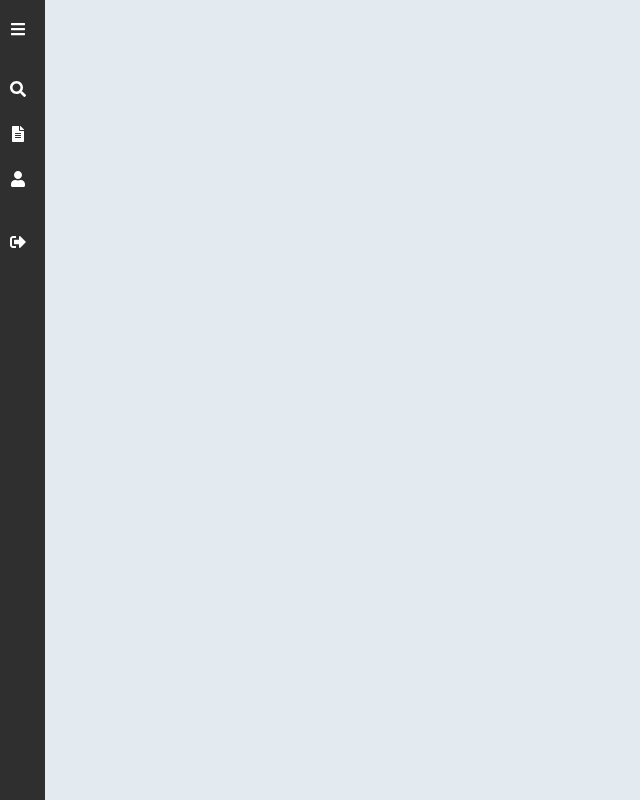
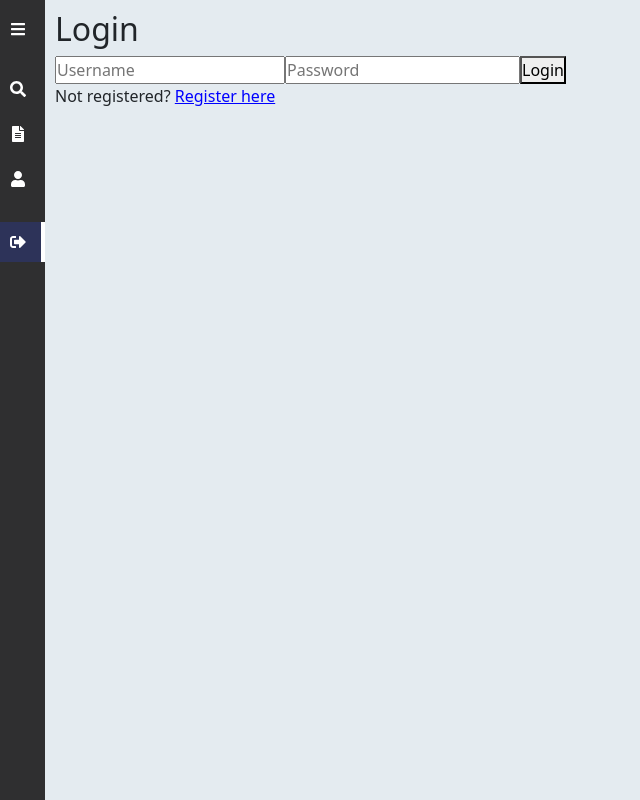
Before and after one commit to puteridayana/my-react-app, a React (Create React App) app in the folder client/: page /login in a window 1280 px wide. Before the commit this address had no page. Shown: the whole page, without its empty margins (0-640 px from the left). Built offline with nearby package versions, Linux system fonts and the light colour scheme.

Commit message:
update login

```diff
--- a/client/src/App.js
+++ b/client/src/App.js
@@ -1,22 +1,57 @@
-import React from 'react';
-import { BrowserRouter as Router, Routes, Route } from 'react-router-dom';
+import React, { useContext } from 'react';
+import { BrowserRouter as Router, Routes, Route, Navigate } from 'react-router-dom';
 import SideBar from './components/Sidebar/Sidebar';
 import SearchBooks from './components/Search/SearchBook';
 import ManageBooks from './components/Manage/ManageBook';
 import ManageUsers from './components/Manage/ManageUser';
+import Login from './components/Auth/Login';
+import Register from './components/Auth/Register';
+import AuthContextProvider, { AuthContext } from './context/AuthContext';
 import './App.css';
 
+// Protected Route Component
+const ProtectedRoute = ({ children, roles }) => {
+  const { user } = useContext(AuthContext);
+
+  if (!user) {
+    return <Navigate to="/login" replace />;
+  }
+
+  if (roles && !roles.includes(user.role)) {
+    return <Navigate to="/searchbook" replace />;
+  }
+
+  return children;
+};
 
 const App = () => (
+  <AuthContextProvider>
     <Router>
       <SideBar>
         <Routes>
+          <Route path="/login" element={<Login />} />
+          <Route path="/register" element={<Register />} />
           <Route path="/searchbook" element={<SearchBooks />} />
-      <Route path="/managebook" element={<ManageBooks />} />
-      <Route path="/manageuser" element={<ManageUsers />} />
+          <Route
+            path="/managebook"
+            element={
+              <ProtectedRoute roles={['admin']}>
+                <ManageBooks />
+              </ProtectedRoute>
+            }
+          />
+          <Route
+            path="/manageuser"
+            element={
+              <ProtectedRoute roles={['admin']}>
+                <ManageUsers />
+              </ProtectedRoute>
+            }
+          />
         </Routes>
       </SideBar>
     </Router>
+  </AuthContextProvider>
 );
 
 export default App;
--- /dev/null
+++ b/client/src/components/Auth/Login.jsx
@@ -0,0 +1,63 @@
+import React, { useState, useContext } from 'react';
+import { useNavigate } from 'react-router-dom';
+import { AuthContext } from '../../context/AuthContext';
+
+const Login = () => {
+    const { login } = useContext(AuthContext);
+    const [formData, setFormData] = useState({ username: '', password: '' });
+    const navigate = useNavigate();
+
+    const handleSubmit = async (e) => {
+        e.preventDefault();
+        try {
+            await login(formData);
+            navigate('/searchbook');
+        } catch (err) {
+            console.error('Login failed:', err);
+            alert('Invalid username or password');
+        }
+    };
+
+    const handleNavigateToRegister = () => {
+        navigate('/register');
+    };
+
+    return (
+        <form onSubmit={handleSubmit}>
+            <h2>Login</h2>
+            <input
+                type="text"
+                placeholder="Username"
+                value={formData.username}
+                onChange={(e) => setFormData({ ...formData, username: e.target.value })}
+            />
+            <input
+                type="password"
+                placeholder="Password"
+                value={formData.password}
+                onChange={(e) => setFormData({ ...formData, password: e.target.value })}
+            />
+            <button type="submit">Login</button>
+            <p>
+                Not registered?{' '}
+                <button
+                    type="button"
+                    onClick={handleNavigateToRegister}
+                    style={{
+                        background: 'none',
+                        border: 'none',
+                        color: 'blue',
+                        textDecoration: 'underline',
+                        cursor: 'pointer',
+                        padding: '0',
+                        fontSize: 'inherit',
+                    }}
+                >
+                    Register here
+                </button>
+            </p>
+        </form>
+    );
+};
+
+export default Login;
--- /dev/null
+++ b/client/src/components/Auth/Register.jsx
@@ -0,0 +1,56 @@
+import React, { useState, useContext } from 'react';
+import { useNavigate } from 'react-router-dom';
+import { AuthContext } from '../../context/AuthContext';
+
+const Register = () => {
+    const { register } = useContext(AuthContext);
+    const [formData, setFormData] = useState({ username: '', email: '', password: '', role: 'user' });
+    const navigate = useNavigate();
+
+    const handleSubmit = async (e) => {
+        e.preventDefault();
+        try {
+            await register(formData);
+            alert('Registration successful');
+            navigate('/login');
+        } catch (err) {
+            console.error('Registration failed:', err);
+            alert('Error registering user');
+        }
+    };
+
+    return (
+        <form onSubmit={handleSubmit}>
+            <h2>Register</h2>
+            <input
+                type="text"
+                placeholder="Username"
+                value={formData.username}
+                onChange={(e) => setFormData({ ...formData, username: e.target.value })}
+            />
+            <input
+                type="email"
+                placeholder="Email"
+                value={formData.email}
+                onChange={(e) => setFormData({ ...formData, email: e.target.value })}
+            />
+            <input
+                type="password"
+                placeholder="Password"
+                value={formData.password}
+                onChange={(e) => setFormData({ ...formData, password: e.target.value })}
+            />
+            <select
+                value={formData.role}
+                onChange={(e) => setFormData({ ...formData, role: e.target.value })}
+            >
+                <option value="user">User</option>
+                <option value="admin">Admin</option>
+                {/* Add more roles if needed */}
+            </select>
+            <button type="submit">Register</button>
+        </form>
+    );
+};
+
+export default Register;
--- a/client/src/components/Search/SearchBook.jsx
+++ b/client/src/components/Search/SearchBook.jsx
@@ -2,14 +2,14 @@ import React, { useState } from 'react';
 import axios from 'axios';
 
 const SearchBooks = () => {
-    const [searchTitle, setSearchTitle] = useState(''); // For title search
-    const [searchAuthor, setSearchAuthor] = useState(''); // For author search
-    const [books, setBooks] = useState([]); // To store search results
-    const [isLoading, setIsLoading] = useState(false); // For loading state
-    const [error, setError] = useState(null); // For error messages
+    const [searchTitle, setSearchTitle] = useState('');
+    const [searchAuthor, setSearchAuthor] = useState('');
+    const [books, setBooks] = useState([]);
+    const [isLoading, setIsLoading] = useState(false);
+    const [error, setError] = useState(null);
 
     const handleSearch = async () => {
-        setError(null); // Clear any previous error
+        setError(null);
         if (!searchTitle && !searchAuthor) {
             setError('Please enter a title or author to search.');
             return;
@@ -21,12 +21,12 @@ const SearchBooks = () => {
                 searchTitle: searchTitle,
                 searchAuthor: searchAuthor,
             });
-            setBooks(data); // Update the state with the search results
+            setBooks(data);
         } catch (err) {
             console.error('Error searching books:', err);
             setError('Error searching books. Please try again later.');
         } finally {
-            setIsLoading(false); // Stop loading
+            setIsLoading(false);
         }
     };
 
--- a/client/src/components/Sidebar/Sidebar.jsx
+++ b/client/src/components/Sidebar/Sidebar.jsx
@@ -1,6 +1,6 @@
 /* eslint-disable no-restricted-globals */
-import React, { useState } from "react";
-import { NavLink, Navigate } from "react-router-dom";
+import React, { useState, useContext } from "react";
+import { NavLink, useNavigate } from "react-router-dom";
 import {
     FaBars,
     FaHome,
@@ -10,7 +10,7 @@ import {
     FaUser,
 } from "react-icons/fa";
 import { AnimatePresence, motion } from "framer-motion";
-import axios from "axios";
+import { AuthContext } from "../../context/AuthContext"; // Ensure the correct path to your AuthContext
 
 const routes = [
     {
@@ -33,6 +33,7 @@ const routes = [
 const SideBar = ({ children }) => {
     const [isOpen, setIsOpen] = useState(false);
     const toggle = () => setIsOpen(!isOpen);
+
     const showAnimation = {
         hidden: {
             width: 0,
@@ -50,14 +51,16 @@ const SideBar = ({ children }) => {
         },
     };
 
-    const handleLogout = () => {
-        axios
-            .post(`${process.env.REACT_APP_CALLBACK_URL}/auth/logout`)
-            .then((res) => {
-                location.reload(true);
-            })
-            .catch((err) => console.log(err));
-        console.log("Logout clicked");
+    const { logout } = useContext(AuthContext);
+    const navigate = useNavigate();
+
+    const handleLogout = async () => {
+        try {
+            await logout();
+            navigate("/login");
+        } catch (error) {
+            console.error("Logout failed:", error);
+        }
     };
 
     return (
@@ -72,7 +75,7 @@ const SideBar = ({ children }) => {
                             damping: 10,
                         },
                     }}
-                    className={`sidebar `}
+                    className="sidebar"
                 >
                     <div className="top_section">
                         <AnimatePresence>
@@ -120,10 +123,9 @@ const SideBar = ({ children }) => {
                     </section>
                     <section className="logout">
                         <NavLink
-                            to="/logout"
+                            to="#"
                             onClick={handleLogout}
                             className="link-logout"
-                            activeclassname="active"
                         >
                             <div className="icon">
                                 <FaSignOutAlt />
--- /dev/null
+++ b/client/src/context/AuthContext.jsx
@@ -0,0 +1,40 @@
+import React, { createContext, useState, useEffect } from 'react';
+import axios from 'axios';
+
+export const AuthContext = createContext();
+
+const AuthContextProvider = ({ children }) => {
+    const [user, setUser] = useState(null);
+
+    useEffect(() => {
+        const token = localStorage.getItem('token');
+        if (token) {
+            const decoded = JSON.parse(atob(token.split('.')[1]));
+            setUser({ id: decoded.id, role: decoded.role });
+        }
+    }, []);
+
+    const login = async (credentials) => {
+        const response = await axios.post(`${process.env.REACT_APP_CALLBACK_URL}/auth/login`, credentials);
+        const { token, user } = response.data;
+        localStorage.setItem('token', token);
+        setUser(user);
+    };
+
+    const register = async (data) => {
+        await axios.post(`${process.env.REACT_APP_CALLBACK_URL}/auth/register`, data);
+    };
+
+    const logout = () => {
+        localStorage.removeItem('token');
+        setUser(null);
+    };
+
+    return (
+        <AuthContext.Provider value={{ user, login, register, logout }}>
+            {children}
+        </AuthContext.Provider>
+    );
+};
+
+export default AuthContextProvider;
```
Also changed, not shown: 1 other file (tests, documents, lock files or other folders). Lines whose indentation alone changed are shown as unchanged.
